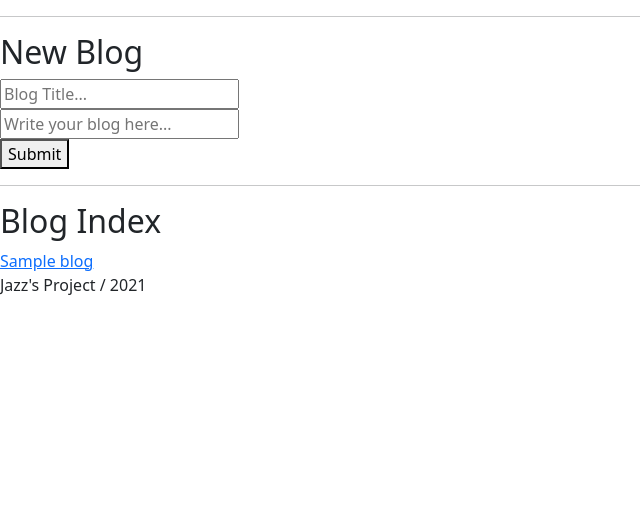
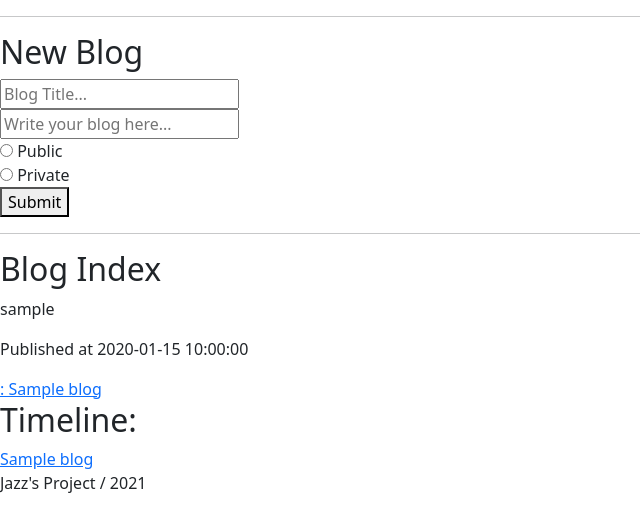
Before and after one commit to Jazz0006/personalBlog, a Flask app: template program/templates/blog_index.html in a window 1280 px wide. Shown: the part 110-642 px from the top of the page, without its empty margins (0-640 px from the left). Run offline with Flask 2, Linux system fonts and the light colour scheme; a user stored in the database is signed in; tables that the repository leaves empty hold one stand-in row (values such as "Sample post"); the template is opened without the code that fills it: most values are stand-ins (such as "Sample title", 1, 10 or a date in 2020); parts of the project's set-up code (start-up, migrations or seed data) failed here and were passed over.

Commit message:
Added blog_publicity

```diff
--- a/program/schemas/blog_schema.py
+++ b/program/schemas/blog_schema.py
@@ -2,13 +2,14 @@ from marshmallow_sqlalchemy.schema import auto_field
 from main import ma
 from models.blogs import Blog
 from marshmallow_sqlalchemy import auto_field
-from marshmallow.validate import Length
+from marshmallow.validate import Length, OneOf
 
 class BlogSchema(ma.SQLAlchemySchema):
     blog_id = auto_field(dump_only=True)
     blog_title = auto_field(Required = True, validate=Length(min=1))
     blog_content = auto_field()
     blog_created = auto_field()
+    blog_publicity = auto_field(validate=OneOf([1,2]))
     author = ma.Nested(
         "UserSchema",
         only = ("user_id", "user_name", "email")
--- a/program/templates/blog_index.html
+++ b/program/templates/blog_index.html
@@ -7,6 +7,10 @@
             <form action="/blogs/", method="POST">
                 <input type="text" name="blog_title" placeholder="Blog Title..."><br/>
                 <input type="text" name="blog_content" placeholder="Write your blog here..."><br/>
+                <input type="radio" name="blog_publicity" value=1>
+                <label for="blog_public">Public</label><br>
+                <input type="radio" name="blog_publicity" value=2>
+                <label for="blog_private">Private</label><br>
                 <button>Submit</button>
             </form>
         </div>
@@ -14,7 +18,17 @@
 
     <hr/>
     <h2>Blog Index</h2>
-    {% for blog in page_data.blogs %}
-        <a href="/blogs/{{ blog.blog_id }}/">{{ blog.blog_title }}</a><br/>
+    {% for blog in page_data.other_blogs %}
+        <p>{{ blog.author.user_name}}</p>
+        <p>Published at {{ blog.blog_created }} </p>
+        <a href="/blogs/{{ blog.blog_id }}/"> : {{ blog.blog_title }}</a><br/>
     {% endfor %}
+
+    <!-- My Blogs if login-->
+    {% if current_user.is_authenticated %}
+        <h2>Timeline: </h2>
+        {% for blog in page_data.my_blogs %}
+            <a href="/blogs/{{ blog.blog_id }}/">{{ blog.blog_title }}</a><br/>
+        {% endfor %}
+    {% endif %}
 {% endblock %}
```
Also changed, not shown: program/controllers/blog_controller.py (+8 -1 lines), program/migrations/versions/33943bc3fb9f_.py (added, +30 -0 lines), program/migrations/versions/ea2e6aa90c78_changed_blog_publicity.py (added, +32 -0 lines), program/models/blogs.py (+7 -0 lines).
